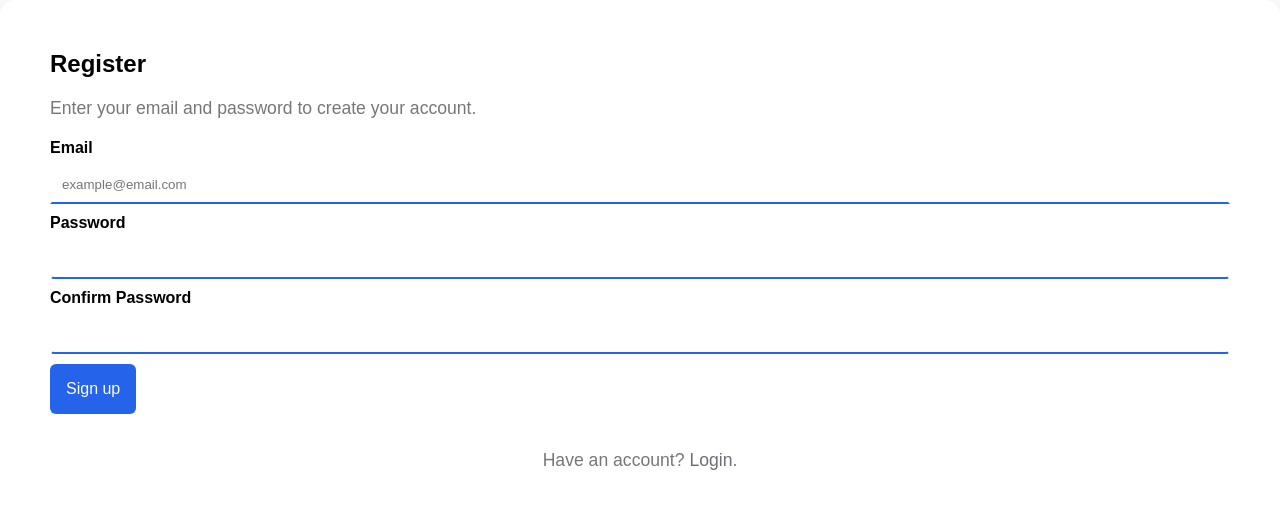
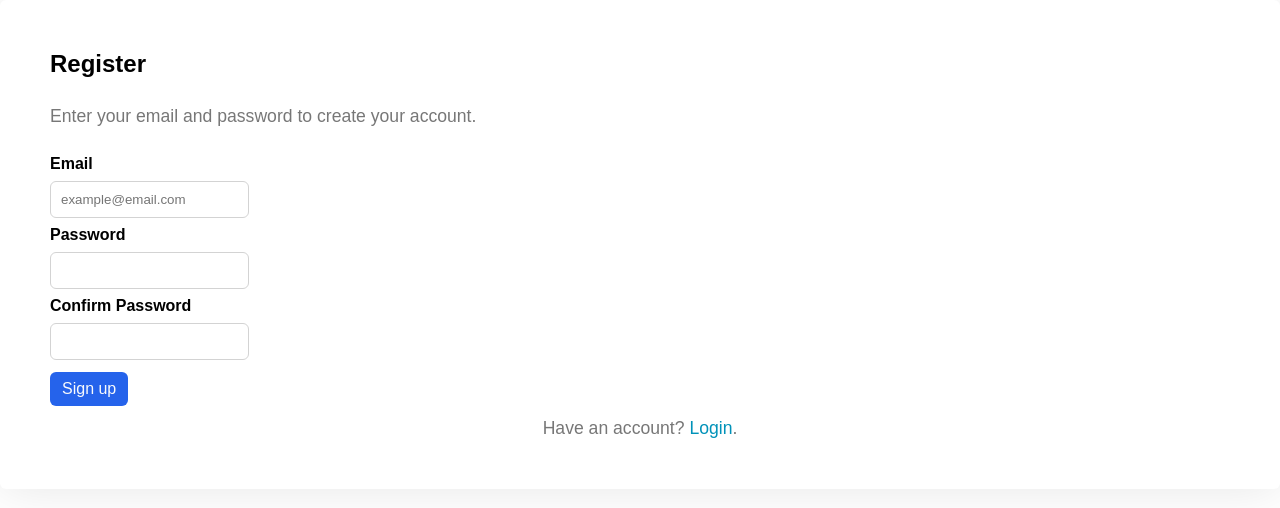
Before and after one commit to DPuddinu/agenda-tutorato-react, a React (Vite) app: page /register in a window 1280 px wide. Shown: the top 508 px of the page. Built offline with nearby package versions, Linux system fonts and the light colour scheme.

Commit message:
style: fix common css, login and register page

```diff
--- a/src/components/backdrop/backdrop.tsx
+++ b/src/components/backdrop/backdrop.tsx
@@ -1,7 +1,6 @@
-import React from 'react';
 import '../backdrop/backdrop.css';
 
-const Backdrop: React.FC = () => {
+const Backdrop = () => {
   return <div className="backdrop"></div>;
 };
 
--- a/src/components/form/appointment-form.tsx
+++ b/src/components/form/appointment-form.tsx
@@ -1,5 +1,4 @@
 import React, { useState } from 'react';
-import '../styles/common.css';
 import './appointmentForm.css';
 
 interface Appointment {
--- a/src/main.tsx
+++ b/src/main.tsx
@@ -2,6 +2,7 @@ import React from 'react';
 import ReactDOM from 'react-dom/client';
 import { RouterProvider } from 'react-router-dom';
 import { router } from './routes/routes';
+import './styles/common.css';
 
 ReactDOM.createRoot(document.getElementById('root')!).render(
   <React.StrictMode>
--- a/src/pages/landingPage/landing.css
+++ b/src/pages/landingPage/landing.css
@@ -1,38 +1,6 @@
-input[type='email'] {
-  border: 1px solid var(--border);
-  padding: 0.5rem;
-  border-radius: var(--radius);
-}
-
-button {
-  border: none;
-  background-color: var(--primary);
-  color: var(--primary-foreground);
-  padding: 0.5rem 1rem;
-  border-radius: var(--radius);
-  cursor: pointer;
-  font-size: 1rem;
-  transition: background-color 0.2s ease-in-out;
-}
-
-button:hover {
-  background-color: rgba(var(--primary), 0.9);
-}
-
 p {
   font-size: 1.1rem;
   color: #777;
-  max-width: 600px;
-  margin-bottom: 30px;
-}
-
-.border-primary {
-  border: var(--primary) solid 1px;
-  color: var(--primary);
-}
-
-.line-height-28 {
-  line-height: 28px;
 }
 
 /* Stili per dispositivi piccoli (smartphone)*/
@@ -127,8 +95,7 @@ p {
   }
 
   .button-size {
-    height: auto;
-    width: 70px;
+    width: 4.375rem;
   }
 
   img {
@@ -142,10 +109,6 @@ p {
     flex-direction: column;
   }
 
-  .nav {
-    flex-direction: column;
-  }
-
   .hero h1 {
     font-size: 1.5rem;
   }
--- a/src/pages/login/login-page.tsx
+++ b/src/pages/login/login-page.tsx
@@ -1,4 +1,3 @@
-import '@/styles/common.css';
 import { zodResolver } from '@hookform/resolvers/zod';
 import React, { useState } from 'react';
 import { useForm } from 'react-hook-form';
@@ -34,32 +33,25 @@ export const LoginPage: React.FC = () => {
 
   return (
     <div className="container form-box">
-      <form id="loginForm" className="flex-col gap-5" onSubmit={handleSubmit(onSubmit)}>
+      <form id="loginForm" className="flex flex-col gap-5" onSubmit={handleSubmit(onSubmit)}>
         <h2>Login</h2>
         <p className="py-5">Enter your email and password to access your account.</p>
-        <div className="flex flex-col items-baseline gap-2">
+        <div className="flex flex-col gap-2">
           <label htmlFor="email">
             <b>Email</b>
           </label>
-          <input
-            required
-            id="email"
-            type="email"
-            placeholder="example@email.com"
-            className="width-auto"
-            {...register('email')}
-          />
+          <input required id="email" type="email" placeholder="example@email.com" {...register('email')} />
           {errors.email && (
             <span id="errorUser" className="error">
               {errors.email.message}
             </span>
           )}
         </div>
-        <div className="flex flex-col items-baseline gap-2">
+        <div className="flex flex-col gap-2">
           <label htmlFor="password" className="flex gap-2">
             <b>Password</b>
           </label>
-          <input required id="password" type="password" className="width-auto" {...register('password')} />
+          <input required id="password" type="password" {...register('password')} />
           {errors.password && (
             <span id="errorPass" className="error">
               {errors.password.message}
@@ -71,14 +63,14 @@ export const LoginPage: React.FC = () => {
             </span>
           )}
         </div>
-        <button className="p-4" type="submit" disabled={isSubmitting}>
+        <button type="submit" disabled={isSubmitting}>
           Sign in
         </button>
-        <div className="flex flex-col signin items-center justify-center border-t-1 pt-1">
-          <p>
+        <div className="pt-1 ">
+          <p className="text-sm">
             Don't have an account?{' '}
             <a href="/register" className="font-color-link">
-              Register
+              <b>Register</b>
             </a>
           </p>
         </div>
--- a/src/pages/register/register-page.tsx
+++ b/src/pages/register/register-page.tsx
@@ -1,13 +1,13 @@
+import { RegisterFormSchema, RegisterPayload } from '@/features/auth/types/auth.types';
+import { zodResolver } from '@hookform/resolvers/zod';
 import React, { useState } from 'react';
 import { useForm } from 'react-hook-form';
 import { useNavigate } from 'react-router-dom';
 import { register as registerUser } from '../../features/auth/api/auth';
-import { zodResolver } from '@hookform/resolvers/zod';
-import { RegisterFormSchema, RegisterPayload } from '@/features/auth/types/auth.types';
 
 export const RegisterPage: React.FC = () => {
   const navigate = useNavigate();
-  const [errorMessage, setErrorMessage] = useState<string |null> (null);
+  const [errorMessage, setErrorMessage] = useState<string | null>(null);
 
   const {
     register,
@@ -32,21 +32,14 @@ export const RegisterPage: React.FC = () => {
 
   return (
     <div className="container form-box">
-      <form id="registerForm" className="flex-col gap-5" onSubmit={handleSubmit(onSubmit)}>
+      <form id="registerForm" className="flex flex-col gap-2" onSubmit={handleSubmit(onSubmit)}>
         <h2>Register</h2>
         <p className="py-5">Enter your email and password to create your account.</p>
         <div className="flex flex-col items-baseline gap-2">
           <label htmlFor="email">
             <strong>Email</strong>
           </label>
-          <input
-            required
-            id="email"
-            type="email"
-            placeholder="example@email.com"
-            className="width-auto"
-            {...register('email')}
-          />
+          <input required id="email" type="email" placeholder="example@email.com" {...register('email')} />
           {errors.email && (
             <span id="errorUser" className="error">
               {errors.email.message}
@@ -57,32 +50,34 @@ export const RegisterPage: React.FC = () => {
           <label htmlFor="password">
             <strong>Password</strong>
           </label>
-          <input required id="password" type="password" className="width-auto" {...register('password')} />
+          <input required id="password" type="password" {...register('password')} />
           {errors.password && (
             <span id="errorPass" className="error">
               {errors.password.message}
             </span>
           )}
         </div>
-        <div className="flex flex-col items-baseline gap-2">
+        <div className="flex flex-col gap-2">
           <label htmlFor="confirmPassword">
             <strong>Confirm Password</strong>
           </label>
-          <input
-            required
-            id="confirmPassword"
-            type="password"
-            className="width-auto"
-            {...register('confirmPassword')}
-          />
+          <input required id="confirmPassword" type="password" {...register('confirmPassword')} />
           {errors.confirmPassword && (
             <span id="errorConfirmPass" className="error">
               {errors.confirmPassword.message}
             </span>
           )}
         </div>
-          {errorMessage && <span id="registerError" className="error">{errorMessage}</span>}
-        <button className="p-4" type="submit" disabled={isSubmitting}>Sign up</button>
+        <div className='pt-1'>
+          {errorMessage && (
+            <span id="registerError" className="error">
+              {errorMessage}
+            </span>
+          )}
+          <button type="submit" disabled={isSubmitting}>
+            Sign up
+          </button>
+        </div>
         <div className="flex flex-col signin items-center justify-center border-t-1 pt-1">
           <p>
             Have an account?{' '}
--- a/src/styles/common.css
+++ b/src/styles/common.css
@@ -7,6 +7,7 @@
   --muted-foreground: hsl(0, 0%, 0%);
   --primary-foreground: hsl(210, 40%, 98%);
   --border: rgb(229, 231, 235);
+  --border-radius: 0.375rem;
 }
 
 svg {
@@ -70,14 +71,23 @@ a {
 button,
 input[type='reset'],
 input[type='submit'] {
-  padding: 0.25rem 0.5rem;
-  font-size: var(--spacer);
+  padding: 0.5rem 0.75rem;
+  border-radius: var(--border-radius);
+  background-color: var(--primary);
+  color: var(--primary-foreground);
+  border: none;
   cursor: pointer;
+  &:hover {
+    box-shadow: 3px 3px 3px rgba(36, 36, 36, 0.3);
+  }
+  transition: box-shadow 0.3s ease-in-out;
+  font-size: 1rem;
+  width: fit-content;
 }
 
 input[type='date'] {
   padding: var(--spacer);
-  border-radius: 0.6rem;
+  border-radius: var(--border-radius);
   border: transparent;
 }
 
@@ -89,6 +99,10 @@ input[type='checkbox'] {
 
 .grow {
   flex-grow: 1;
+}
+.border-primary {
+  border: var(--primary) solid 1px;
+  color: var(--primary);
 }
 
 th,
@@ -122,7 +136,7 @@ table {
 }
 
 .items-start {
-  align-items: flex-start
+  align-items: flex-start;
 }
 
 .text-center {
@@ -167,8 +181,8 @@ table {
 }
 
 .px-6 {
-  padding-right: calc(var(--spacer) * 1.50);
-  padding-left: calc(var(--spacer) * 1.50);
+  padding-right: calc(var(--spacer) * 1.5);
+  padding-left: calc(var(--spacer) * 1.5);
 }
 
 .px-7 {
@@ -187,8 +201,8 @@ table {
 }
 
 .px-10 {
-  padding-right: calc(var(--spacer) * 2.50);
-  padding-left: calc(var(--spacer) * 2.50);
+  padding-right: calc(var(--spacer) * 2.5);
+  padding-left: calc(var(--spacer) * 2.5);
 }
 
 .py-1 {
@@ -217,8 +231,8 @@ table {
 }
 
 .py-6 {
-  padding-top: calc(var(--spacer) * 1.50);
-  padding-bottom: calc(var(--spacer) * 1.50);
+  padding-top: calc(var(--spacer) * 1.5);
+  padding-bottom: calc(var(--spacer) * 1.5);
 }
 
 .py-7 {
@@ -252,7 +266,15 @@ table {
 }
 
 .pt-1 {
-  padding-top: calc(var(--spacer) * 2.25);
+  padding-top: calc(var(--spacer) * 0.25);
+}
+
+.pt-2 {
+  padding-top: calc(var(--spacer) * 0.5);
+}
+
+.pt-3 {
+  padding-top: calc(var(--spacer) * 0.75);
 }
 
 .p-1 {
@@ -296,13 +318,13 @@ table {
 }
 
 .gap-6 {
-  gap: calc(var(--spacer) * 1.50);
+  gap: calc(var(--spacer) * 1.5);
 }
 
 input {
   margin: 0;
   padding: 0.25rem;
-  border-radius: 0.25rem;
+  border-radius: var(--border-radius);
   width: fit-content;
 }
 
@@ -322,7 +344,6 @@ input {
 p,
 b,
 span,
-button,
 input,
 h1,
 h2,
@@ -338,6 +359,18 @@ h6 {
   max-width: 1200px;
   margin: 0 auto;
   padding: 0 20px;
+
+  .signin {
+    text-align: center;
+    a {
+      color: #0092b9;
+      text-decoration: none;
+    }
+
+    a:hover {
+      text-decoration: underline;
+    }
+  }
 }
 
 .items-baseline {
@@ -347,65 +380,26 @@ h6 {
 .form-box {
   background-color: #ffffff;
   padding: 50px;
-  border-radius: 15px;
+  border-radius: var(--border-radius);
   box-shadow: 0 0 50px rgba(0, 0, 0, 0.1);
-}
-
-.container.signin {
-  text-align: center;
-  margin-top: 20px;
-}
-
-.container.signin a {
-  color: #0092b9;
-  text-decoration: none;
-}
-
-.container.signin a:hover {
-  text-decoration: underline;
-}
-
-input[type="email"] {
-  padding: 10px;
-  margin-bottom: 10px;
-  border: 2px #ffffff solid;
-  border-bottom-color: #0092b9;
-  box-sizing: border-box;
 }
 
 input[type='password'],
 input[type='email'] {
   padding: 10px;
-  margin-bottom: 10px;
-  border: 2px #ffffff solid;
-  border-bottom-color: var(--primary);
-  box-sizing: border-box;
-}
-
-input[type="password"]:focus,
-input[type="email"]:focus {
-  border-bottom-color: var(--primary);
-  outline: none;
-}
-
-button[type="submit"] {
-  background-color: var(--primary);
-  border: none;
-  border-radius: 6px;
-  color: white;
-  font-size: 16px;
+  border: 1px solid lightgray;
 }
 
 .border-t {
   border-top: var(--border) solid 0.5px;
 }
 
-.width-auto {
+.w-auto {
   width: auto;
 }
 
 .font-color-link {
-  color: rgb(110, 110, 119)
+  color: rgb(110, 110, 119);
 }
 
 .primary {
@@ -449,7 +443,7 @@ button[type="submit"] {
 
 img {
   color: #ddd;
-  border-radius: 10px;
+  border-radius: var(--border-radius);
   box-shadow: 0 4px 8px rgba(0, 0, 0, 0.1);
 }
 
@@ -472,7 +466,6 @@ img {
 .text-sm {
   font-size: 1rem;
 }
-
 
 .text-xl {
   font-size: x-large;
```
